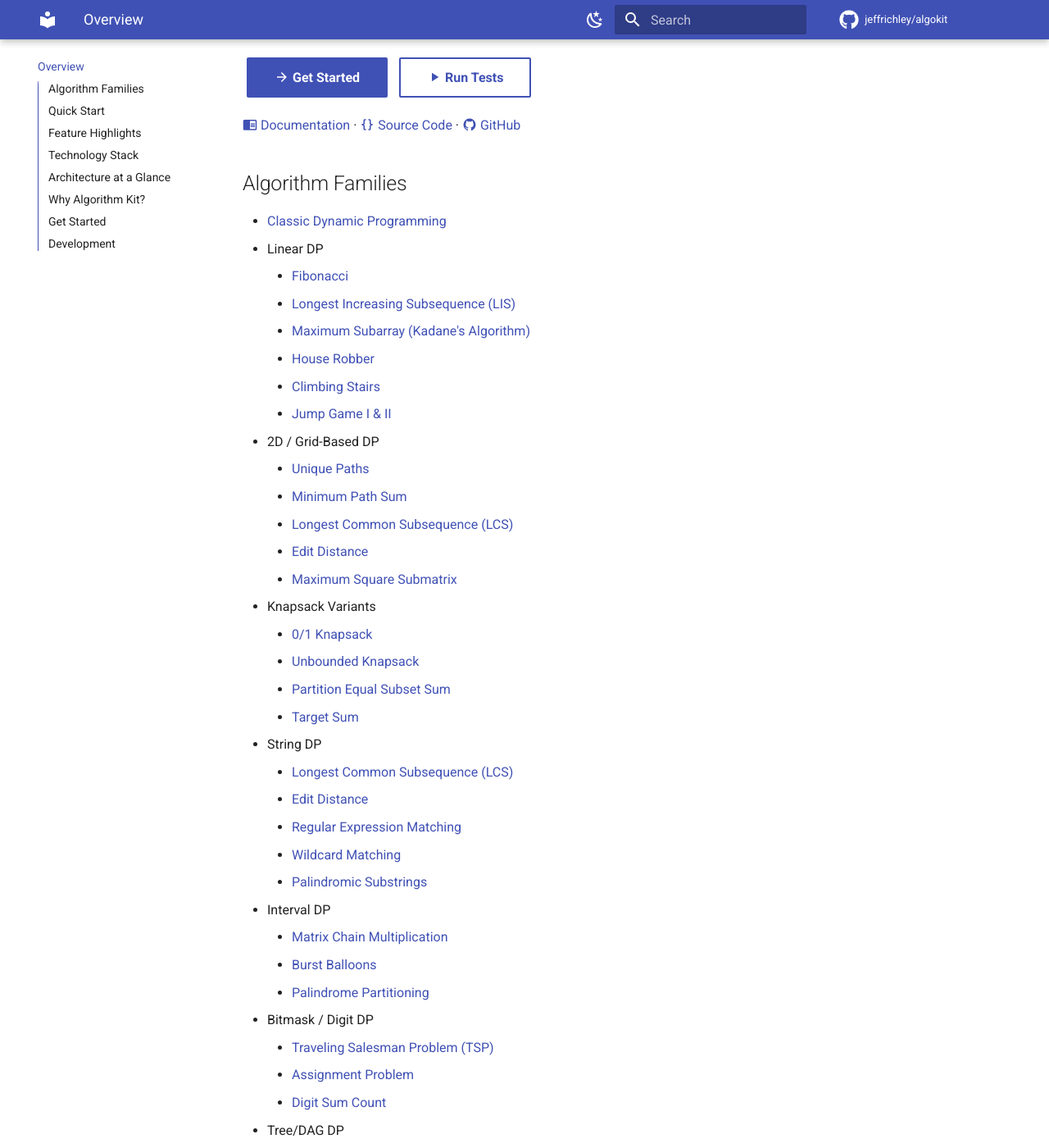
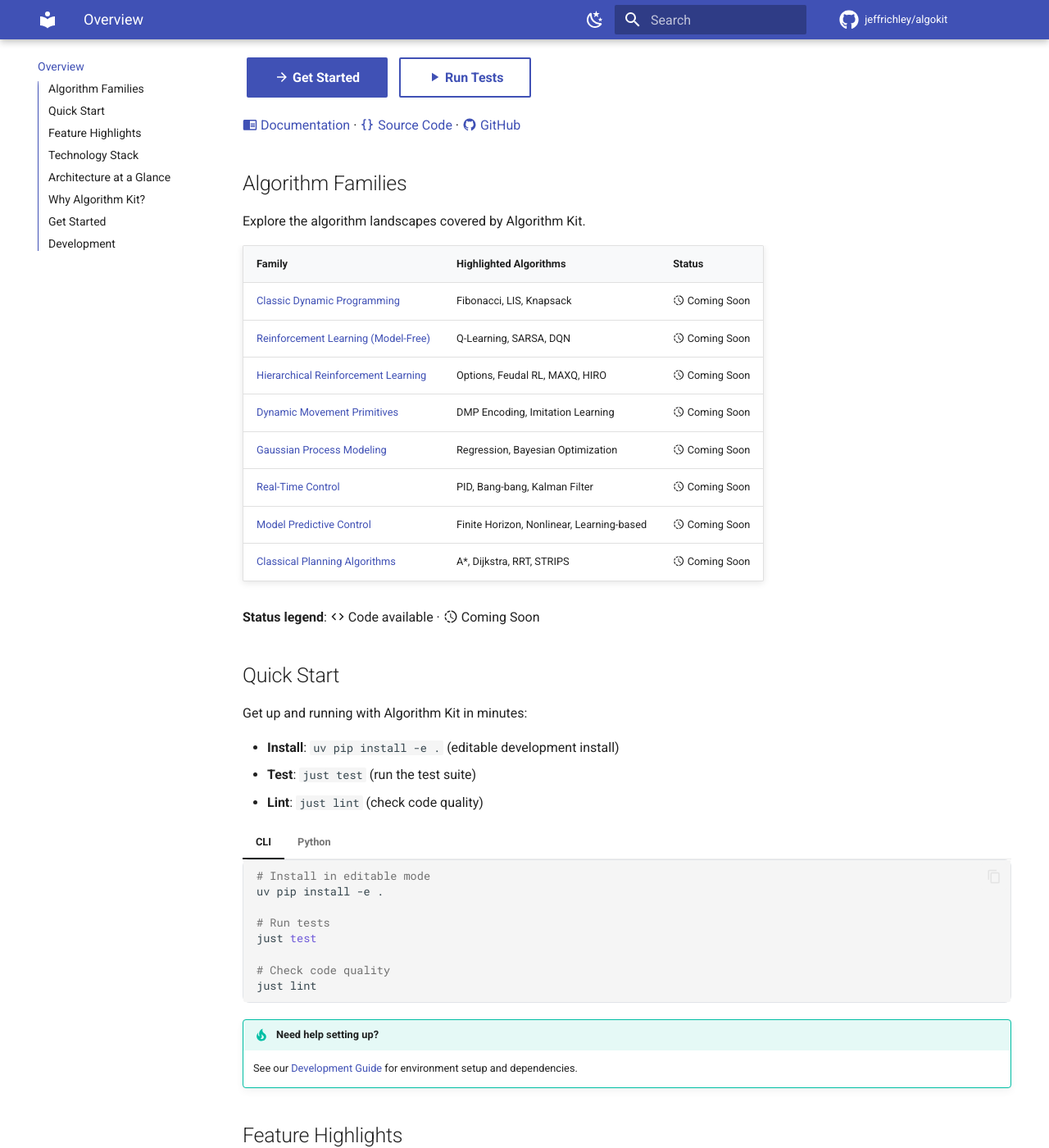
Before and after one commit to jeffrichley/algokit, an MkDocs documentation site: the page built from docs/index.md, in a window 1280 px wide and 1400 px high, scrolled down 230 px. Shown: the whole window at 82% size. Built offline with MkDocs 1.6.1 and Material for MkDocs 9.7.7, drawn with Linux system fonts in a browser that asks for light colours; comment, search, counter and statistics services are not loaded; some of the changed text lies outside the part shown.

Commit message:
chore: add placeholders for dynamic programming

```diff
--- a/docs/index.md
+++ b/docs/index.md
@@ -9,76 +9,20 @@
 
 ## Algorithm Families
 
-- [Classic Dynamic Programming](classic-dp.md)
-  - Linear DP
-    - [Fibonacci](classic-dp.md#fibonacci)
-    - [Longest Increasing Subsequence (LIS)](classic-dp.md#longest-increasing-subsequence-lis)
-    - [Maximum Subarray (Kadane's Algorithm)](classic-dp.md#maximum-subarray-kadane-s-algorithm)
-    - [House Robber](classic-dp.md#house-robber)
-    - [Climbing Stairs](classic-dp.md#climbing-stairs)
-    - [Jump Game I & II](classic-dp.md#jump-game-i-ii)
-  - 2D / Grid-Based DP
-    - [Unique Paths](classic-dp.md#unique-paths)
-    - [Minimum Path Sum](classic-dp.md#minimum-path-sum)
-    - [Longest Common Subsequence (LCS)](classic-dp.md#longest-common-subsequence-lcs)
-    - [Edit Distance](classic-dp.md#edit-distance)
-    - [Maximum Square Submatrix](classic-dp.md#maximum-square-submatrix)
-  - Knapsack Variants
-    - [0/1 Knapsack](classic-dp.md#0-1-knapsack)
-    - [Unbounded Knapsack](classic-dp.md#unbounded-knapsack)
-    - [Partition Equal Subset Sum](classic-dp.md#partition-equal-subset-sum)
-    - [Target Sum](classic-dp.md#target-sum)
-  - String DP
-    - [Longest Common Subsequence (LCS)](classic-dp.md#longest-common-subsequence-lcs-1)
-    - [Edit Distance](classic-dp.md#edit-distance-1)
-    - [Regular Expression Matching](classic-dp.md#regular-expression-matching)
-    - [Wildcard Matching](classic-dp.md#wildcard-matching)
-    - [Palindromic Substrings](classic-dp.md#palindromic-substrings)
-  - Interval DP
-    - [Matrix Chain Multiplication](classic-dp.md#matrix-chain-multiplication)
-    - [Burst Balloons](classic-dp.md#burst-balloons)
-    - [Palindrome Partitioning](classic-dp.md#palindrome-partitioning)
-  - Bitmask / Digit DP
-    - [Traveling Salesman Problem (TSP)](classic-dp.md#traveling-salesman-problem-tsp)
-    - [Assignment Problem](classic-dp.md#assignment-problem)
-    - [Digit Sum Count](classic-dp.md#digit-sum-count)
-  - Tree/DAG DP
-    - [Diameter of Tree](classic-dp.md#diameter-of-tree)
-    - [House Robber III](classic-dp.md#house-robber-iii)
-    - [Longest Path in DAG](classic-dp.md#longest-path-in-dag)
-- [Reinforcement Learning (Model-Free)](reinforcement-learning.md)
-  - [Q-Learning](reinforcement-learning.md#q-learning)
-  - [SARSA](reinforcement-learning.md#sarsa)
-  - [Deep Q-Network (DQN)](reinforcement-learning.md#deep-q-network-dqn)
-  - [Proximal Policy Optimization (PPO)](reinforcement-learning.md#proximal-policy-optimization-ppo)
-  - [A2C / A3C](reinforcement-learning.md#a2c-a3c)
-- [Hierarchical Reinforcement Learning](hrl.md)
-  - [Options Framework](hrl.md#options-framework)
-  - [Feudal Reinforcement Learning](hrl.md#feudal-reinforcement-learning)
-  - [MAXQ Decomposition](hrl.md#maxq-decomposition)
-  - [HIRO](hrl.md#hiro)
-- [Dynamic Movement Primitives](dmps.md)
-  - [DMP Encoding/Decoding](dmps.md#dmp-encoding-decoding)
-  - [Imitation Learning Using DMPs](dmps.md#imitation-learning-using-dmps)
-- [Gaussian Process Modeling](gaussian-process.md)
-  - [Gaussian Process Regression](gaussian-process.md#gaussian-process-regression)
-  - [Sparse Gaussian Processes](gaussian-process.md#sparse-gaussian-processes)
-  - [Bayesian Optimization](gaussian-process.md#bayesian-optimization)
-  - [PILCO](gaussian-process.md#pilco)
-- [Real-Time Control](real-time-control.md)
-  - [PID Controller (P/PI/PD/PID)](real-time-control.md#pid-controller-p-pi-pd-pid)
-  - [Bang-bang Control](real-time-control.md#bang-bang-control)
-  - [Kalman Filter](real-time-control.md#kalman-filter)
-- [Model Predictive Control](mpc.md)
-  - [Finite Horizon MPC](mpc.md#finite-horizon-mpc)
-  - [Nonlinear MPC](mpc.md#nonlinear-mpc)
-  - [Learning-based MPC](mpc.md#learning-based-mpc)
-- [Classical Planning Algorithms](classical-planning.md)
-  - [A*](classical-planning.md#a)
-  - [Dijkstra's](classical-planning.md#dijkstra-s)
-  - [RRT / PRM](classical-planning.md#rrt-prm)
-  - [STRIPS / PDDL](classical-planning.md#strips-pddl)
+Explore the algorithm landscapes covered by Algorithm Kit.
 
+| Family | Highlighted Algorithms | Status |
+| --- | --- | --- |
+| [Classic Dynamic Programming](classic-dp.md) | Fibonacci, LIS, Knapsack | :material-progress-clock: Coming Soon |
+| [Reinforcement Learning (Model-Free)](reinforcement-learning.md) | Q-Learning, SARSA, DQN | :material-progress-clock: Coming Soon |
+| [Hierarchical Reinforcement Learning](hrl.md) | Options, Feudal RL, MAXQ, HIRO | :material-progress-clock: Coming Soon |
+| [Dynamic Movement Primitives](dmps.md) | DMP Encoding, Imitation Learning | :material-progress-clock: Coming Soon |
+| [Gaussian Process Modeling](gaussian-process.md) | Regression, Bayesian Optimization | :material-progress-clock: Coming Soon |
+| [Real-Time Control](real-time-control.md) | PID, Bang-bang, Kalman Filter | :material-progress-clock: Coming Soon |
+| [Model Predictive Control](mpc.md) | Finite Horizon, Nonlinear, Learning-based | :material-progress-clock: Coming Soon |
+| [Classical Planning Algorithms](classical-planning.md) | A*, Dijkstra, RRT, STRIPS | :material-progress-clock: Coming Soon |
+
+**Status legend**: :material-code-tags: Code available · :material-progress-clock: Coming Soon
 
 ## Quick Start
 
--- a/src/algokit/__init__.py
+++ b/src/algokit/__init__.py
@@ -3,6 +3,9 @@
 __version__ = "0.2.2"
 __author__ = "Jeff Richley"
 __email__ = "jeffrichley@gmail.com"
+
+
+from algokit.classic_dp import fibonacci
 
 
 def main_function(input_data: str | None) -> str:
@@ -22,4 +25,4 @@ def main_function(input_data: str | None) -> str:
     return f"Processed: {input_data}"
 
 
-__all__ = ["main_function"]
+__all__ = ["main_function", "fibonacci"]
```
Also changed, not shown: docs/classic-dp.md (+5 -1 lines), 1 other file.
